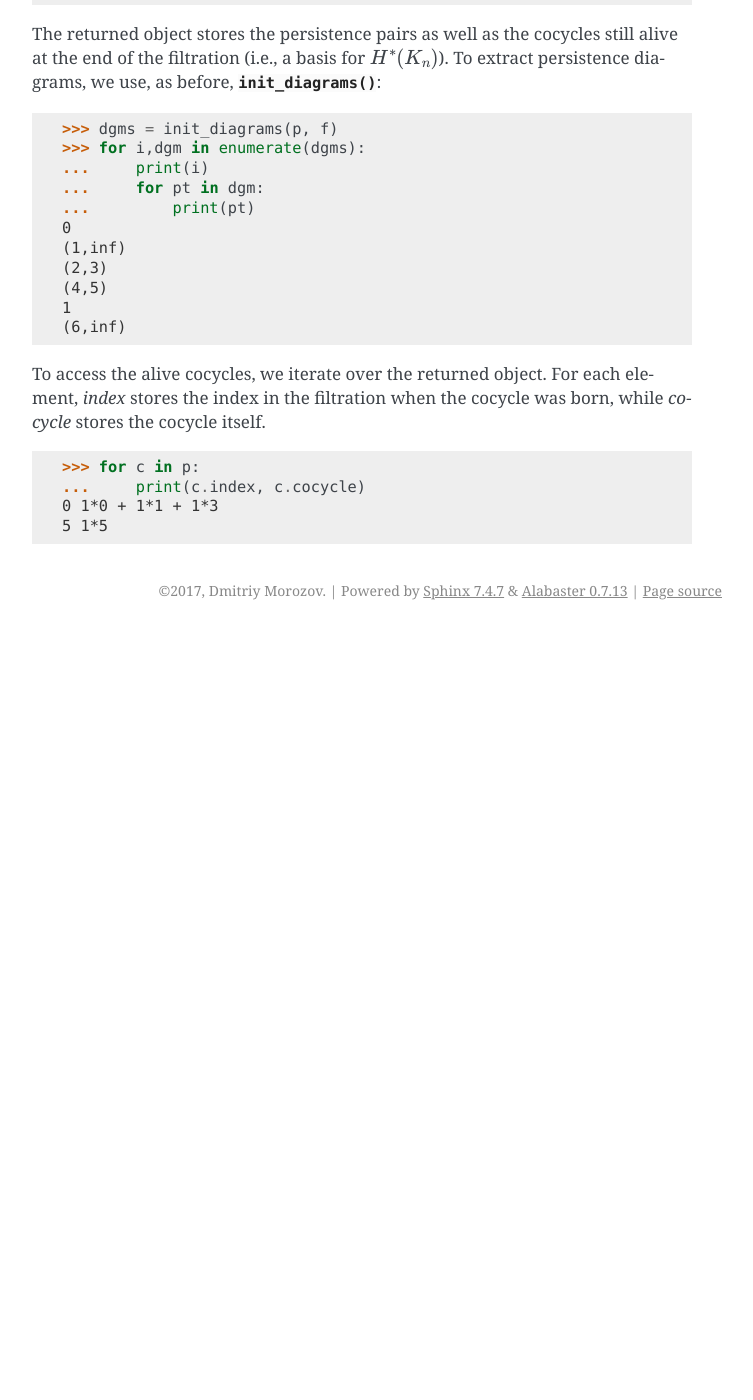
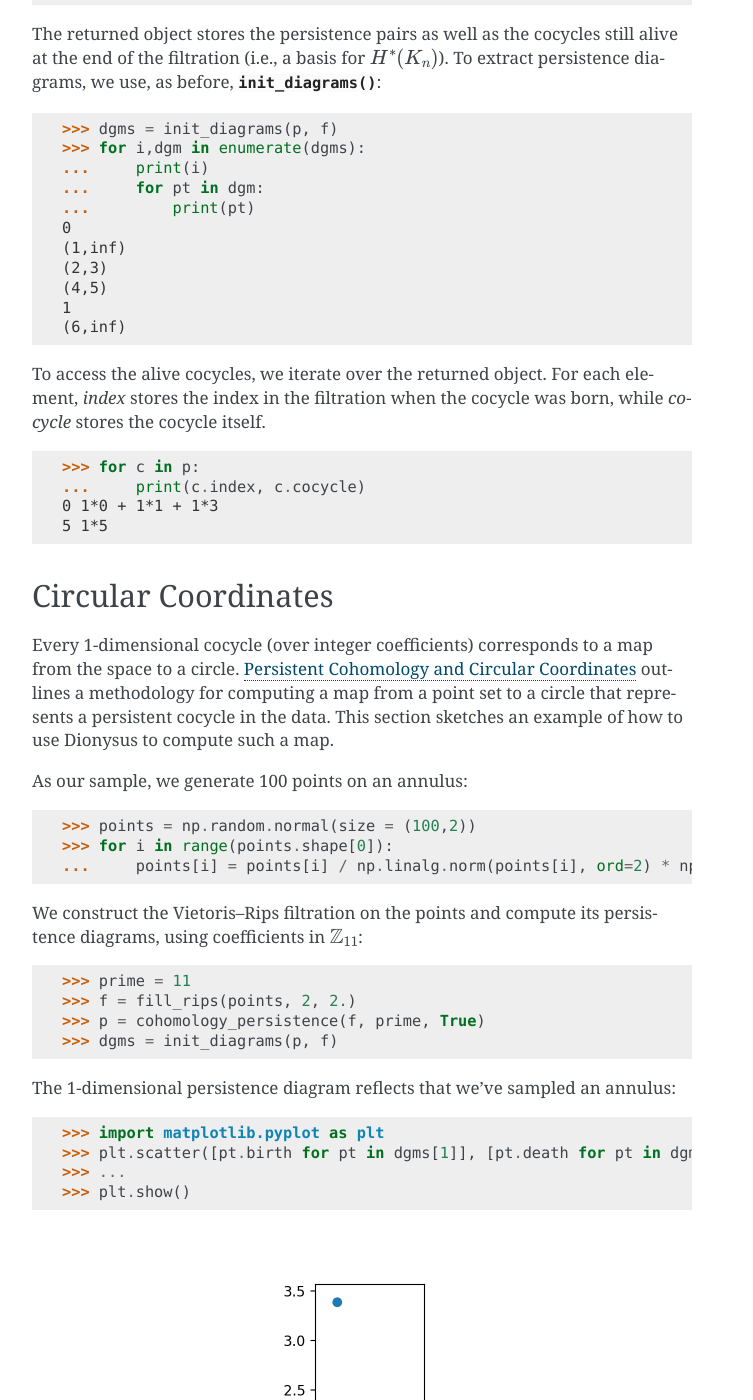
Before and after one commit to mrzv/dionysus, a Sphinx documentation site: the page built from doc/tutorial/cohomology.rst, in a window 1280 px wide and 1400 px high, scrolled down 397 px. Shown: the whole window, without its empty margins (388-1141 px from the left). Built offline with Sphinx 7.4.7, drawn with Linux system fonts in a browser that asks for light colours; before the commit the page ends 1027 px from its top, so only the background shows below that; some of the changed text lies outside the part shown.

Commit message:
[doc] Add docs for the circular coordinates

```diff
--- a/doc/tutorial/cohomology.rst
+++ b/doc/tutorial/cohomology.rst
@@ -5,6 +5,8 @@
 
     from __future__ import print_function   # if you are using Python 2
     from dionysus import *
+    import numpy as np
+    np.random.seed(0)
 
 .. doctest::
 
@@ -52,3 +54,72 @@
     ...     print(c.index, c.cocycle)
     0 1*0 + 1*1 + 1*3
     5 1*5
+
+
+Circular Coordinates
+~~~~~~~~~~~~~~~~~~~~
+
+Every 1-dimensional cocycle (over integer coefficients) corresponds to a map
+from the space to a circle. `Persistent Cohomology and Circular Coordinates
+<http://mrzv.org/publications/circular/>`_ outlines a methodology for computing
+a map from a point set to a circle that represents a persistent cocycle in the
+data. This section sketches an example of how to use Dionysus to compute such
+a map.
+
+As our sample, we generate 100 points on an annulus:
+
+.. doctest::
+
+    >>> points = np.random.normal(size = (100,2))
+    >>> for i in range(points.shape[0]):
+    ...     points[i] = points[i] / np.linalg.norm(points[i], ord=2) * np.random.uniform(1,1.5)
+
+
+We construct the Vietoris--Rips filtration on the points and compute its
+persistence diagrams, using coefficients in :math:`\mathbb{Z}_{11}`:
+
+.. doctest::
+
+    >>> prime = 11
+    >>> f = fill_rips(points, 2, 2.)
+    >>> p = cohomology_persistence(f, prime, True)
+    >>> dgms = init_diagrams(p, f)
+
+The 1-dimensional persistence diagram reflects that we've sampled an annulus::
+
+    >>> import matplotlib.pyplot as plt
+    >>> plt.scatter([pt.birth for pt in dgms[1]], [pt.death for pt in dgms[1]])
+    >>> ...
+    >>> plt.show()
+
+.. image:: figures/annulus-dgm.png
+   :scale: 50 %
+   :align: center
+
+We select the highest persistence point and take its corresponding cocycle:
+
+.. doctest::
+
+    >>> pt = max(dgms[1], key = lambda pt: pt.death - pt.birth)
+    >>> print(pt)
+    (0.164409,3.38459)
+
+    >>> cocycle = p.cocycle(pt.data)
+
+To smooth the cocycle and convert it to the corresponding circular coordinates,
+we need to choose a complex, in which we do the smoothing. Here we select the
+complex in the filtration that exists at the midvalue of the persistence bar, :code:`(pt.death + pt.birth)/2`:
+
+.. doctest::
+
+    >>> f = Filtration([s for s in f if s.data <= (pt.death + pt.birth)/2])
+    >>> vertex_values = smooth(f, cocycle, prime)
+
+Now we can plot the points using hue to show the circular coordinate::
+
+    >>> plt.scatter(points[:,0], points[:,1], c = [vertex_values[x] for x in range(points.shape[0])], cmap = 'hsv')
+    >>> plt.show()
+
+.. image:: figures/parameterized-annulus.png
+   :scale: 50 %
+   :align: center
```
Also changed, not shown: doc/tutorial/figures/annulus-dgm.png (added), doc/tutorial/figures/parameterized-annulus.png (added).
